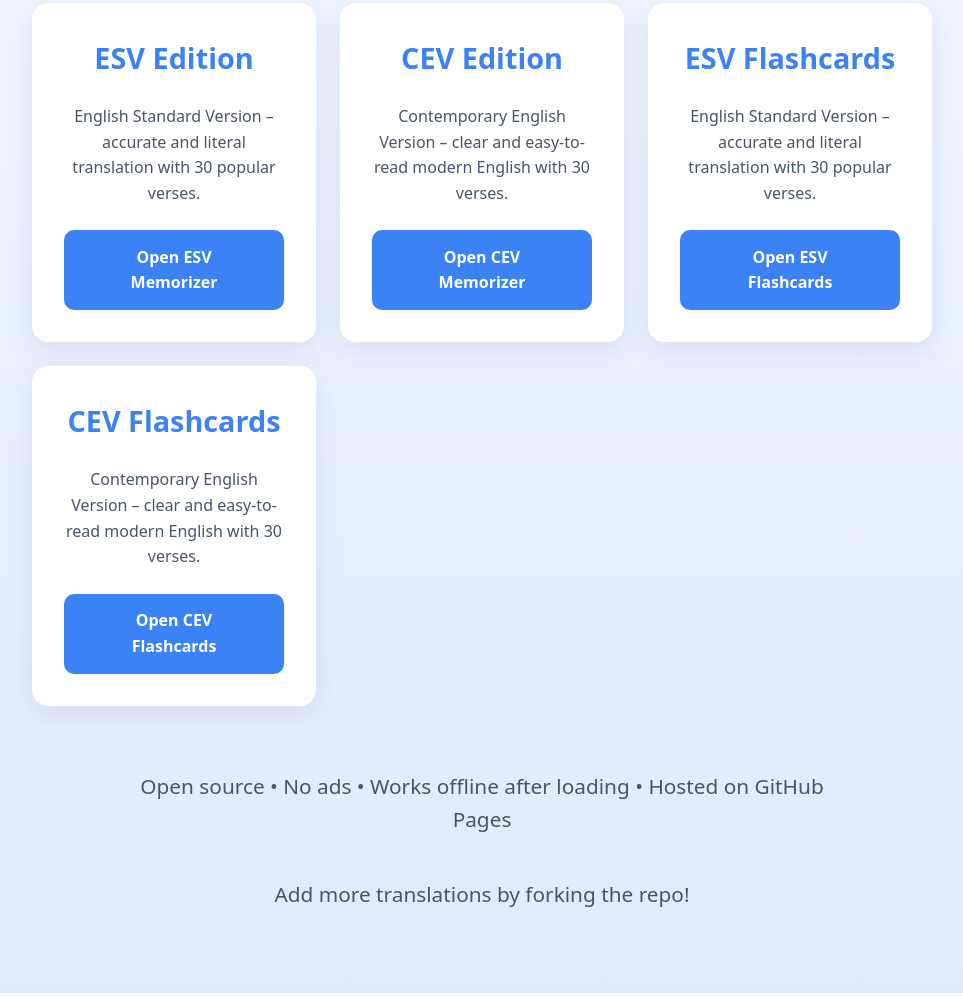
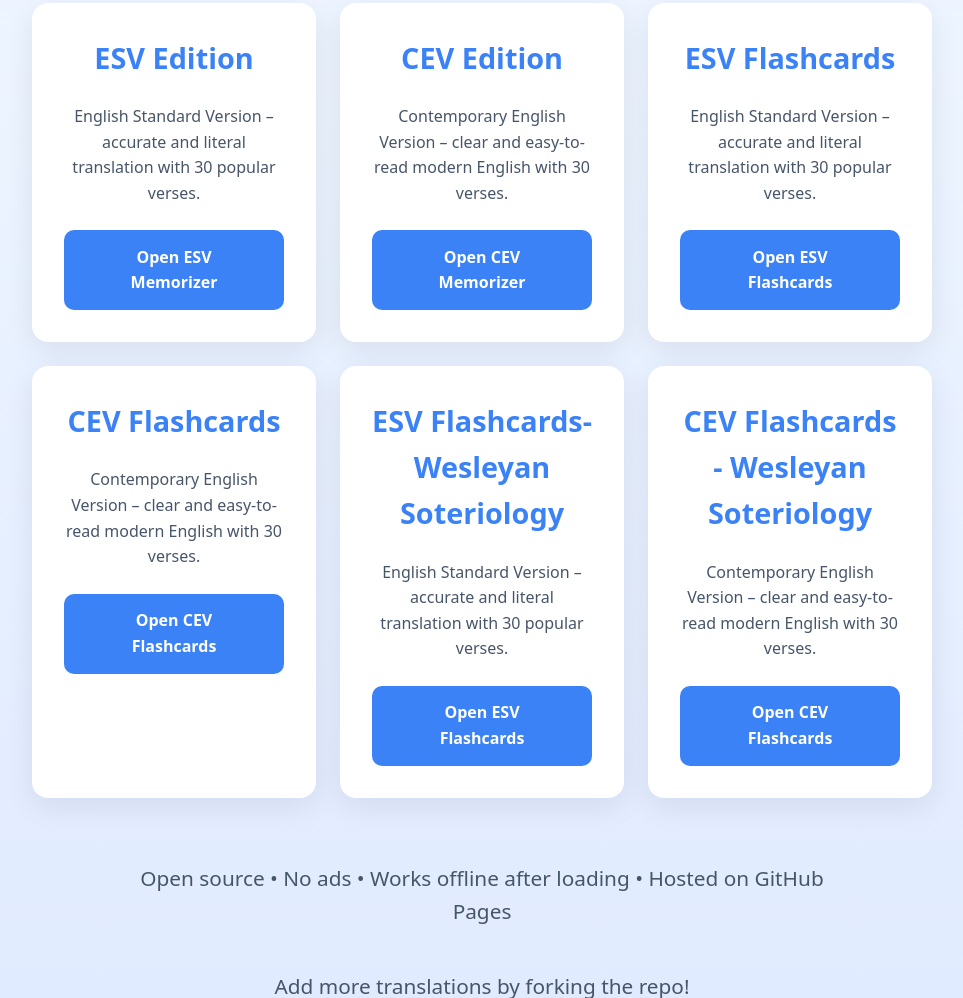
Before and after one commit to samg1010/bible-memorizer, a plain HTML site: page index.html in a window 1280 px wide. Shown: the part 246-1244 px from the top of the page, without its empty margins (158-1121 px from the left). Drawn offline with Linux system fonts and the light colour scheme.

Commit message:
Add Wesleyan Soteriology Flashcards for ESV and CEV
Added new ESV and CEV Flashcards for Wesleyan Soteriology.

```diff
--- a/index.html
+++ b/index.html
@@ -110,6 +110,16 @@
         <p>Contemporary English Version – clear and easy-to-read modern English with 30 verses.</p>
         <a href="CEV-flashcards.html" class="button">Open CEV Flashcards</a>
       </div>
+      <div class="tool-card">
+        <h2>ESV Flashcards- Wesleyan Soteriology</h2>
+        <p>English Standard Version – accurate and literal translation with 30 popular verses.</p>
+        <a href="ESV-flashcards-soter.html" class="button">Open ESV Flashcards</a>
+      </div>
+      <div class="tool-card">
+        <h2>CEV Flashcards - Wesleyan Soteriology</h2>
+        <p>Contemporary English Version – clear and easy-to-read modern English with 30 verses.</p>
+        <a href="CEV-flashcards-soter.html" class="button">Open CEV Flashcards</a>
+      </div>
     </div>
 
     <footer>
```
